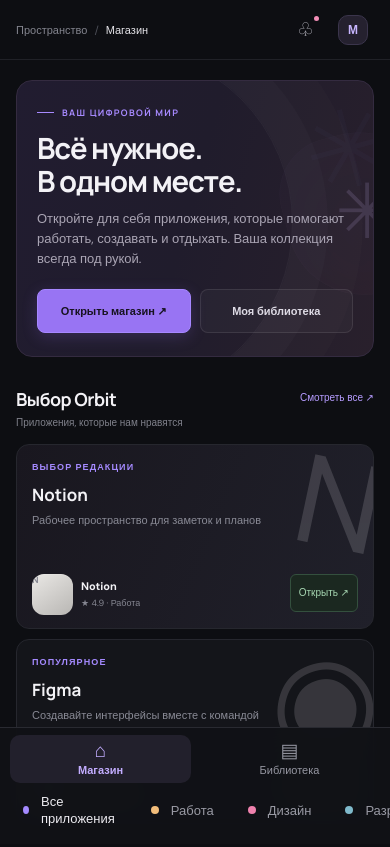
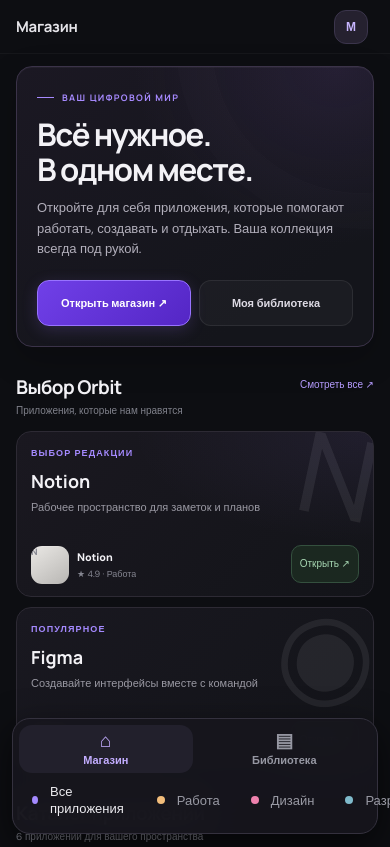
Before and after one commit to SW1N-NWLL/Nightwell-Games, a website: page NWLL Launcher/index.html in a window 390 px wide. Shown: the top 847 px of the page. Drawn offline with Linux system fonts and the light colour scheme; no server answers.

Commit message:
Add files via upload

```diff
--- a/NWLL Launcher/mobile.css
+++ b/NWLL Launcher/mobile.css
@@ -81,3 +81,71 @@
   .app-grid, .catalog-grid { grid-template-columns: 1fr; }
   .app-card { min-height: 160px; }
 }
+
+/* Visual cleanup and hierarchy for phone-sized screens. */
+@media (max-width: 700px) {
+  .sidebar {
+    inset: auto 12px calc(10px + env(safe-area-inset-bottom));
+    width: auto;
+    padding: 6px;
+    border: 1px solid #34313e;
+    border-radius: 18px;
+    background: #17161df2;
+    box-shadow: 0 12px 36px #0009;
+  }
+  .side-nav { gap: 5px; }
+  .nav-item, .nav-item:not(.active), .nav-item.active {
+    min-height: 48px;
+    border-radius: 13px;
+    font-weight: 600;
+  }
+  .main-area { padding-bottom: calc(96px + env(safe-area-inset-bottom)); }
+  .topbar { height: 54px; border-bottom-color: #ffffff0a; }
+  .breadcrumbs > span:first-child, .crumb-sep, .icon-button { display: none; }
+  .breadcrumbs strong { font: 700 15px Manrope, sans-serif; letter-spacing: -.25px; }
+  .top-actions { margin-left: auto; }
+  .avatar { width: 34px; height: 34px; border-radius: 12px; }
+  .content { padding-top: 12px; }
+  .hero {
+    padding: 24px 20px 20px;
+    border-color: #3b3349;
+    background: radial-gradient(ellipse at 90% 0%, #7652ad25, transparent 45%), linear-gradient(145deg, #1b1823, #14151b 78%);
+    box-shadow: inset 0 1px #ffffff0a, 0 12px 35px #0003;
+  }
+  .hero-art, .hero:after { display: none; }
+  .hero:before { right: -140px; top: -175px; width: 300px; height: 300px; opacity: .45; }
+  .hero-copy { z-index: 1; }
+  .hero h1 { font-size: clamp(29px, 8vw, 35px); letter-spacing: -1.5px; }
+  .hero p { color: #b2afbb; font-size: 13px; line-height: 1.6; }
+  .hero-actions { grid-template-columns: 1fr 1fr; gap: 8px; }
+  .hero-actions .primary-button, .hero-actions .secondary-button {
+    min-width: 0; min-height: 46px; border-radius: 12px; font-size: 11px;
+  }
+  .hero-actions .primary-button { border-color: #9873ff; background: linear-gradient(135deg, #7040e8, #5426c5); color: #fff; }
+  .hero-actions .secondary-button { border-color: #ffffff14; background: #ffffff08; }
+  .section-head { margin-top: 27px; margin-bottom: 13px; }
+  .section-title { font-size: 19px; letter-spacing: -.55px; }
+  .section-subtitle { margin-top: 4px; }
+  .feature-card {
+    min-height: 166px;
+    padding: 15px 14px 67px;
+    border-radius: 15px;
+    background: linear-gradient(135deg, #191820, #131419);
+    border-color: #2d2a34;
+  }
+  .feature-card.large { background: radial-gradient(ellipse at 100% 0%, #a785ff14, transparent 48%), linear-gradient(135deg, #1a1820, #131419); }
+  .feature-bg { right: -4px; top: -29px; font-size: 115px; opacity: .075; }
+  .feature-card h3 { font-size: 18px; }
+  .feature-card p { color: #9998a2; }
+  .feature-bottom { left: 14px; right: 14px; bottom: 12px; }
+  .feature-mini .app-icon { width: 38px; height: 38px; border-radius: 11px; }
+  .feature-bottom .small-action { border-radius: 10px; background: #1b2820; }
+  .catalog-toolbar { padding-bottom: 5px; }
+  .search-box { border-radius: 12px; background: #15161b; }
+  .filter-chip { border-radius: 999px; padding-inline: 14px; }
+  .filter-chip.selected { background: #2a213b; border-color: #67518b; }
+  .app-card { border-radius: 14px; border-color: #2b2c34; background: linear-gradient(145deg, #17181e, #121318); }
+  .app-card .small-action { border-radius: 9px; }
+  .library-banner, .library-row { border-radius: 14px; }
+  .toast { bottom: calc(87px + env(safe-area-inset-bottom)); }
+}
```
